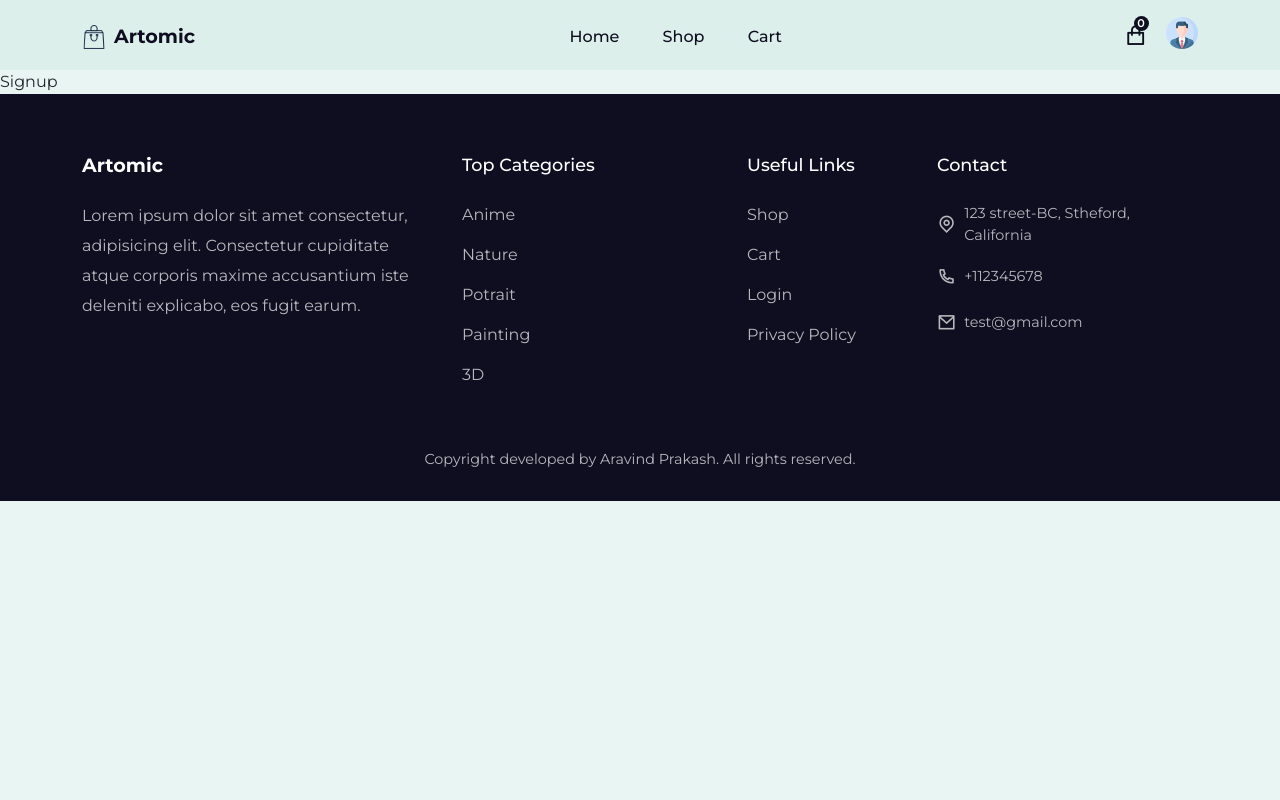
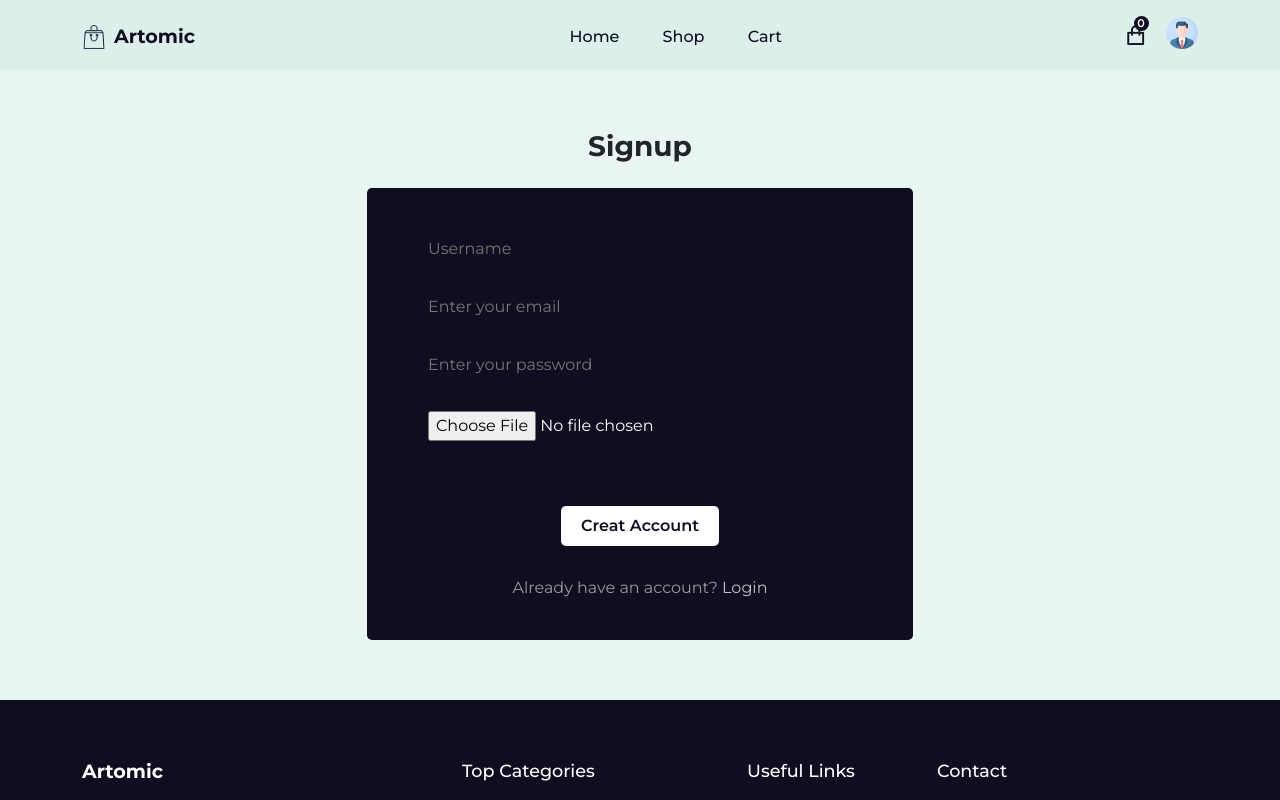
Before and after one commit to ELISENWOLF/artomic-frontend, a React (Create React App) app: page /signup in a window 1280 px wide. Shown: the top 800 px of the page. Built offline with nearby package versions, Linux system fonts and the light colour scheme.

Commit message:
auth-page-added

```diff
--- a/src/App.js
+++ b/src/App.js
@@ -10,4 +10,4 @@
 
 export default App
 
-/*1.25.41 */
+/*9.30 */
--- a/src/pages/Login.jsx
+++ b/src/pages/Login.jsx
@@ -1,10 +1,41 @@
-import React from 'react'
+import React, { useState } from 'react'
+import Helmet from '../components/Helmet/Helmet'
+import { Container, Row, Col, Form, FormGroup } from 'reactstrap'
+import { Link } from 'react-router-dom'
+
+import '../styles/login.css'
 
 const Login = () => {
+
+  const [email, setEmail] = useState('')
+  const [password, setPassword] = useState('')
+
   return (
-    <div>
-      Login
-    </div>
+    <Helmet title="Login">
+      <section>
+        <Container>
+          <Row>
+            <Col lg="6" className='m-auto text-center'>
+              <h3 className="fw-bold mb-4">Login</h3>
+
+              <Form className="auth_form">
+                <FormGroup className='form_group'>
+                  <input type="email" placeholder='Enter your email' value={email} onChange={e => setEmail(e.target.value)}/>
+                </FormGroup>
+                <FormGroup className='form_group'>
+                  <input type="password" placeholder='Enter your password' value={password} onChange={e => setPassword(e.target.value)}/>
+                </FormGroup>
+
+                <button type='submit' className="buy_btn auth_btn">
+                  Login
+                </button>
+                <p>Don't have an account? <Link to='/signup'>Create an account</Link></p>
+              </Form>
+            </Col>
+          </Row>
+        </Container>
+      </section>
+    </Helmet>
   )
 }
 
--- a/src/pages/Signup.jsx
+++ b/src/pages/Signup.jsx
@@ -1,10 +1,68 @@
-import React from 'react'
+import React, { useState } from 'react'
+import Helmet from '../components/Helmet/Helmet'
+import { Container, Row, Col, Form, FormGroup } from 'reactstrap'
+import { Link } from 'react-router-dom'
+
+import '../styles/login.css'
 
 const Signup = () => {
+
+  const [username, setUsername] = useState('')
+  const [email, setEmail] = useState('')
+  const [password, setPassword] = useState('')
+  const [file, setFile] = useState(null)
+
   return (
-    <div>
-      Signup
-    </div>
+    <Helmet title="Signup">
+      <section>
+        <Container>
+          <Row>
+            <Col lg="6" className='m-auto text-center'>
+              <h3 className="fw-bold mb-4">Signup</h3>
+
+              <Form className="auth_form">
+                <FormGroup className='form_group'>
+                  <input
+                    type="text"
+                    placeholder='Username'
+                    value={username}
+                    onChange={e => setUsername(e.target.value)}
+                  />
+                </FormGroup>
+                <FormGroup className='form_group'>
+                  <input
+                    type="email"
+                    placeholder='Enter your email'
+                    value={email}
+                    onChange={e => setEmail(e.target.value)}
+                  />
+                </FormGroup>
+                <FormGroup className='form_group'>
+                  <input
+                    type="password"
+                    placeholder='Enter your password'
+                    value={password}
+                    onChange={e => setPassword(e.target.value)}
+                  />
+                </FormGroup>
+                <FormGroup className='form_group'>
+                  <input
+                    type="file"
+                    value={file}
+                    onChange={e => setFile(e.target.files[0])}
+                  />
+                </FormGroup>
+
+                <button type='submit' className="buy_btn auth_btn">
+                  Creat Account
+                </button>
+                <p>Already have an account? <Link to='/login'>Login</Link></p>
+              </Form>
+            </Col>
+          </Row>
+        </Container>
+      </section>
+    </Helmet>
   )
 }
 
--- /dev/null
+++ b/src/styles/login.css
@@ -0,0 +1,24 @@
+.auth_form {
+    background: var(--primary-color);
+    padding: 40px;
+    border-radius: 5px;
+}
+
+.buy_btn {
+    background: #fff !important;
+    color: var(--primary-color);
+    font-weight: 600;
+}
+
+.auth_form p {
+    margin-top: 30px;
+}
+
+.auth_form p a{
+    color: rgba(255, 255, 255, 0.735);
+}
+
+.auth_form input[type='file'] {
+    color: #fff;
+    cursor: pointer;
+}
```
